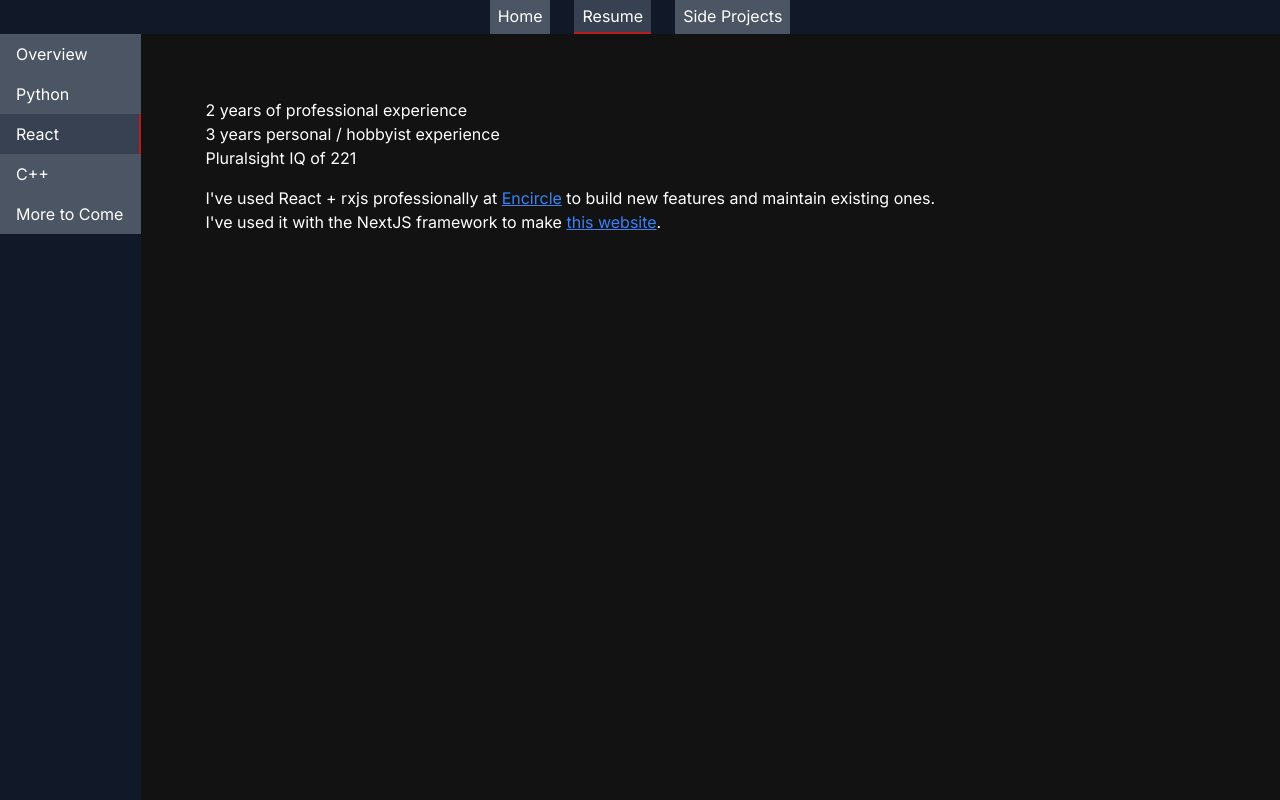
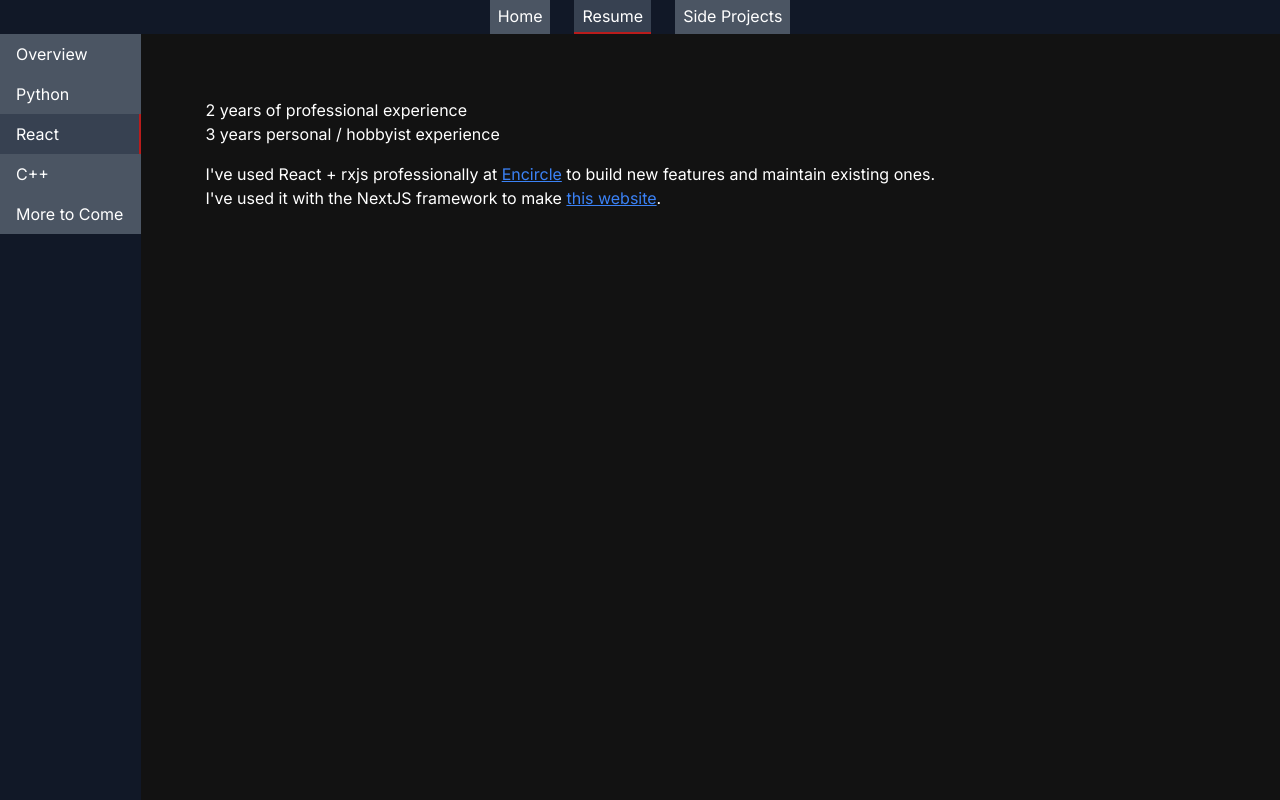
Before and after one commit to quinn-n/Personal-Site, a Next.js app: page /resume/react in a window 1280 px wide. Built offline with nearby package versions, Linux system fonts and the light colour scheme.

Commit message:
Remove inaccurate pluralsight IQ
Forgot to change it when I copied and pasted from the Python resume page

```diff
--- a/app/resume/react/page.tsx
+++ b/app/resume/react/page.tsx
@@ -2,7 +2,7 @@ import { SkillPage } from "@/app/ui/resume/skill-page";
 import Link from "next/link";
 
 export default function Page() {
-  return <SkillPage professionalExperience={2} personalExperience={3} pluralsightIQ={221}>
+  return <SkillPage professionalExperience={2} personalExperience={3}>
     <p>
       I&apos;ve used React + rxjs professionally at <Link className="link-text" href="https://encircleapp.com">Encircle</Link> to build new features and maintain existing ones.
     </p>
```
